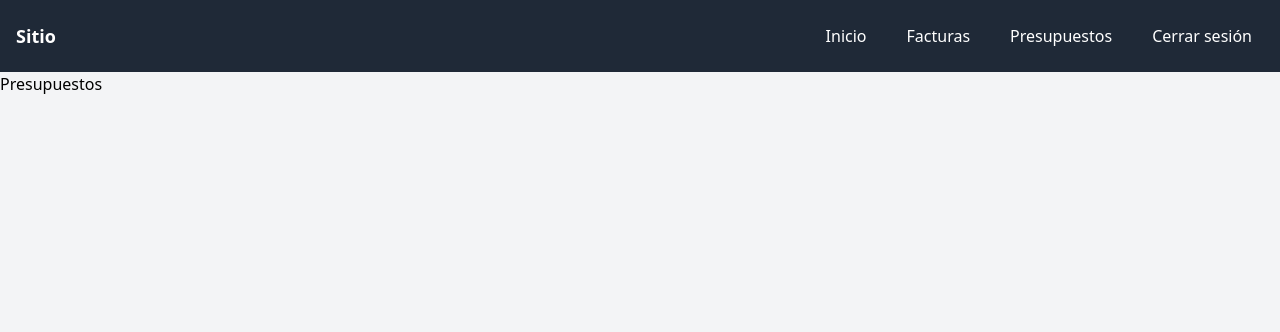
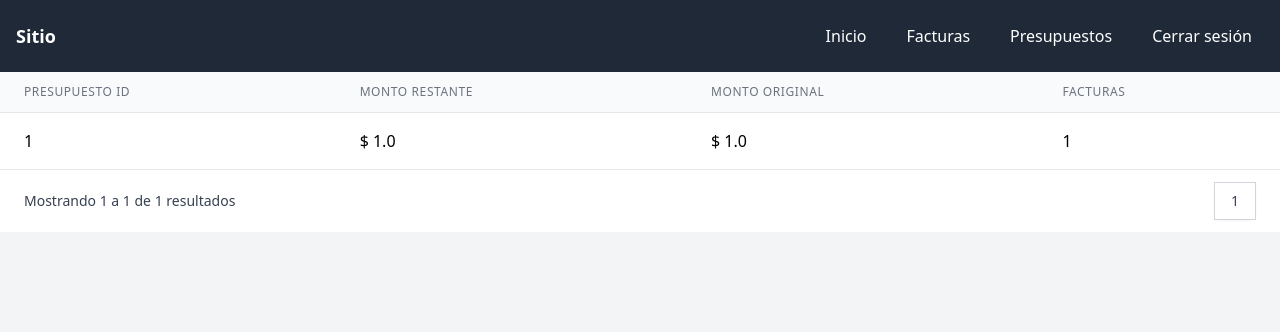
Before and after one commit to josuecepedatec/presupuesto-dap, a Django app: page /presupuestos/ in a window 1280 px wide. Shown: the top 332 px of the page. Run offline with Django 4.2, Linux system fonts and the light colour scheme; a user stored in the database is signed in; tables that the repository leaves empty hold one stand-in row (values such as "Sample post"); some libraries are stand-ins or nearby versions.

Commit message:
presupuestos

```diff
--- a/core/models.py
+++ b/core/models.py
@@ -10,21 +10,22 @@ class BaseModel(models.Model):
 
 
 class Presupuesto(BaseModel):
-    monto = models.PositiveBigIntegerField()
-    monto_original = models.PositiveBigIntegerField()
+    presupuesto_id = models.CharField(max_length=100, unique=True)
+    monto = models.FloatField()
+    monto_original = models.FloatField()
 
     def  __str__(self) -> str:
-        return f'{self.id}'
+        return f'{self.presupuesto_id}'
 
 
 class Factura(BaseModel):
     pdf = models.FileField(upload_to='pdfs')
-    cantidad = models.PositiveBigIntegerField()
-    precio_unitario = models.PositiveBigIntegerField()
+    cantidad = models.FloatField()
+    precio_unitario = models.FloatField()
     descripcion = models.TextField()
     iva = models.BooleanField()
-    subtotal = models.PositiveBigIntegerField(null=True, blank=True)
-    total = models.PositiveBigIntegerField(null=True, blank=True)
+    subtotal = models.FloatField(null=True, blank=True)
+    total = models.FloatField(null=True, blank=True)
     presupuesto = models.ForeignKey(Presupuesto, on_delete=models.CASCADE)
 
     def save(self, *args, **kwargs):
--- a/core/templates/login.html
+++ b/core/templates/login.html
@@ -17,7 +17,11 @@
                     <ul>
                         {% for field, errors in form.errors.items %}
                             {% for error in errors %}
-                                <li>{{field}} {{ error }}</li>
+                                {% if field == '__all__' %}
+                                    <li>{{ error }}</li>
+                                {% else %}
+                                    <li>{{field}}: {{ error }}</li>
+                                {% endif %}
                             {% endfor %}
                         {% endfor %}
                     </ul>
--- a/core/templates/presupuestos.html
+++ b/core/templates/presupuestos.html
@@ -1,5 +1,58 @@
 {% extends "base.html" %}
 
 {% block content %}
-    Presupuestos
+<table class="min-w-full divide-y divide-gray-200">
+<thead class="bg-gray-50">
+    <tr>
+    <th scope="col" class="px-6 py-3 text-left text-xs font-medium text-gray-500 uppercase tracking-wider">Presupuesto ID</th>
+    <th scope="col" class="px-6 py-3 text-left text-xs font-medium text-gray-500 uppercase tracking-wider">Monto restante</th>
+    <th scope="col" class="px-6 py-3 text-left text-xs font-medium text-gray-500 uppercase tracking-wider">Monto Original</th>
+    <th scope="col" class="px-6 py-3 text-left text-xs font-medium text-gray-500 uppercase tracking-wider">Facturas</th>
+    </tr>
+</thead>
+<tbody class="bg-white divide-y divide-gray-200">
+    {% for presupuesto in page_obj %}
+    <tr>
+        <td class="px-6 py-4 whitespace-nowrap">{{ presupuesto.presupuesto_id }}</td>
+        <td class="px-6 py-4 whitespace-nowrap">$ {{ presupuesto.monto }}</td>
+        <td class="px-6 py-4 whitespace-nowrap">$ {{ presupuesto.monto_original }}</td>
+        <td class="px-6 py-4 whitespace-nowrap">{{ presupuesto.num_facturas }}</td>
+    </tr>
+    {% endfor %}
+</tbody>
+</table>
+<div class="bg-white px-4 py-3 flex items-center justify-between border-t border-gray-200 sm:px-6">
+    <div class="flex-1 flex justify-between sm:hidden">
+      <a href="#" class="relative inline-flex items-center px-4 py-2 border border-gray-300 text-sm font-medium rounded-md text-gray-700 bg-white hover:text-gray-500">Previous</a>
+      <a href="#" class="ml-3 relative inline-flex items-center px-4 py-2 border border-gray-300 text-sm font-medium rounded-md text-gray-700 bg-white hover:text-gray-500">Next</a>
+    </div>
+    <div class="hidden sm:flex-1 sm:flex sm:items-center sm:justify-between">
+      <div>
+        <p class="text-sm text-gray-700">
+          Mostrando
+          <span class="font-medium">{{ page_obj.start_index }}</span>
+          a
+          <span class="font-medium">{{ page_obj.end_index }}</span>
+          de
+          <span class="font-medium">{{ page_obj.paginator.count }}</span>
+          resultados
+        </p>
+      </div>
+      <div>
+        <nav class="relative z-0 inline-flex rounded-md shadow-sm -space-x-px" aria-label="Pagination">
+        {% if page_obj.has_previous %}
+            <a href="?page={{ page_obj.previous_page_number }}" class="relative inline-flex items-center px-2 py-2 rounded-l-md border border-gray-300 bg-white text-sm font-medium text-gray-500 hover:bg-gray-50">Anterior</a>
+        {% endif %}
+
+        {% for num in page_obj.paginator.page_range %}
+            <a href="?page={{ num }}" class="{% if page_obj.number == num %}relative inline-flex items-center px-4 py-2 border border-gray-300 bg-white text-sm font-medium text-gray-700 hover:bg-gray-50{% else %}relative inline-flex items-center px-4 py-2 border border-gray-300 bg-white text-sm font-medium text-gray-500 hover:bg-gray-50{% endif %}">{{ num }}</a>
+        {% endfor %}
+
+        {% if page_obj.has_next %}
+            <a href="?page={{ page_obj.next_page_number }}" class="relative inline-flex items-center px-2 py-2 rounded-r-md border border-gray-300 bg-white text-sm font-medium text-gray-500 hover:bg-gray-50">Siguiente</a>
+        {% endif %}
+        </nav>
+      </div>
+    </div>
+  </div>
 {% endblock content %}
--- a/core/urls.py
+++ b/core/urls.py
@@ -1,5 +1,5 @@
 from django.urls import path, include
-from .views import index, login_view, crear_factura, facturas, presupuestos, logout_view
+from .views import index, login_view, crear_factura, facturas, presupuestos, logout_view, PresupuestoListView
 
 urlpatterns = [
     path('', index, name='index'),
@@ -8,4 +8,5 @@ urlpatterns = [
     path('login/', login_view, name='login'),
     path('logout/', logout_view, name='logout'),
     path('crear-factura/', crear_factura, name='crear_factura'),
+    path('api/presupuestos/', PresupuestoListView.as_view(), name='presupuesto-list'),
 ]
--- a/core/views.py
+++ b/core/views.py
@@ -2,14 +2,16 @@ from django.shortcuts import render, redirect
 from django.contrib.auth import login, logout
 from django.contrib.auth.decorators import login_required
 from django.core.paginator import Paginator
+from django.db.models import Count
 
+from rest_framework.views import APIView
 from rest_framework import status
 from rest_framework.response import Response
 from rest_framework.decorators import api_view
 
 from .models import Factura, Presupuesto
 from .forms import LoginForm, FacturaForm
-from .serializers import FacturaSerializer
+from .serializers import FacturaSerializer, PresupuestoSerializer
 
 
 def login_view(request):
@@ -33,7 +35,7 @@ def crear_factura(request):
         serializer = FacturaSerializer(data=request.data)
         if serializer.is_valid():
             presupuesto = Presupuesto.objects.get(pk=request.data['presupuesto'])
-            subtotal = int(request.data['cantidad']) * float(request.data['precio_unitario'])
+            subtotal = float(request.data['cantidad']) * float(request.data['precio_unitario'])
 
             if request.data.get('iva', None):
                 total = subtotal * 1.16
@@ -54,14 +56,27 @@ def crear_factura(request):
 def index(request):
     return render(request, 'index.html')
 
+
 @login_required(redirect_field_name='next', login_url='/login/')
 def facturas(request):
     facturas = Factura.objects.all()
-    paginator = Paginator(facturas, 15)  # Mostrar 10 facturas por página
+    paginator = Paginator(facturas, 15)
     page_number = request.GET.get('page')
     page_obj = paginator.get_page(page_number)
     return render(request, 'facturas.html', {'page_obj': page_obj})
 
+
 @login_required(redirect_field_name='next', login_url='/login/')
 def presupuestos(request):
-    return render(request, 'presupuestos.html')
+    presupuestos_list = Presupuesto.objects.annotate(num_facturas=Count('factura'))
+    paginator = Paginator(presupuestos_list, 15)
+    page_number = request.GET.get('page')
+    page_obj = paginator.get_page(page_number)
+    return render(request, 'presupuestos.html', {'page_obj': page_obj})
+
+
+class PresupuestoListView(APIView):
+    def get(self, request):
+        presupuestos = Presupuesto.objects.all()
+        serializer = PresupuestoSerializer(presupuestos, many=True)
+        return Response(serializer.data)
```
Also changed, not shown: core/serializers.py (+7 -1 lines), core/templates/facturas.html (+17 -9 lines), core/templates/index.html (+23 -2 lines), core/migrations/0004_presupuesto_presupuesto_id.py (added), core/migrations/0005_alter_factura_cantidad_alter_factura_precio_unitario_and_more.py (added), db.sqlite3.
